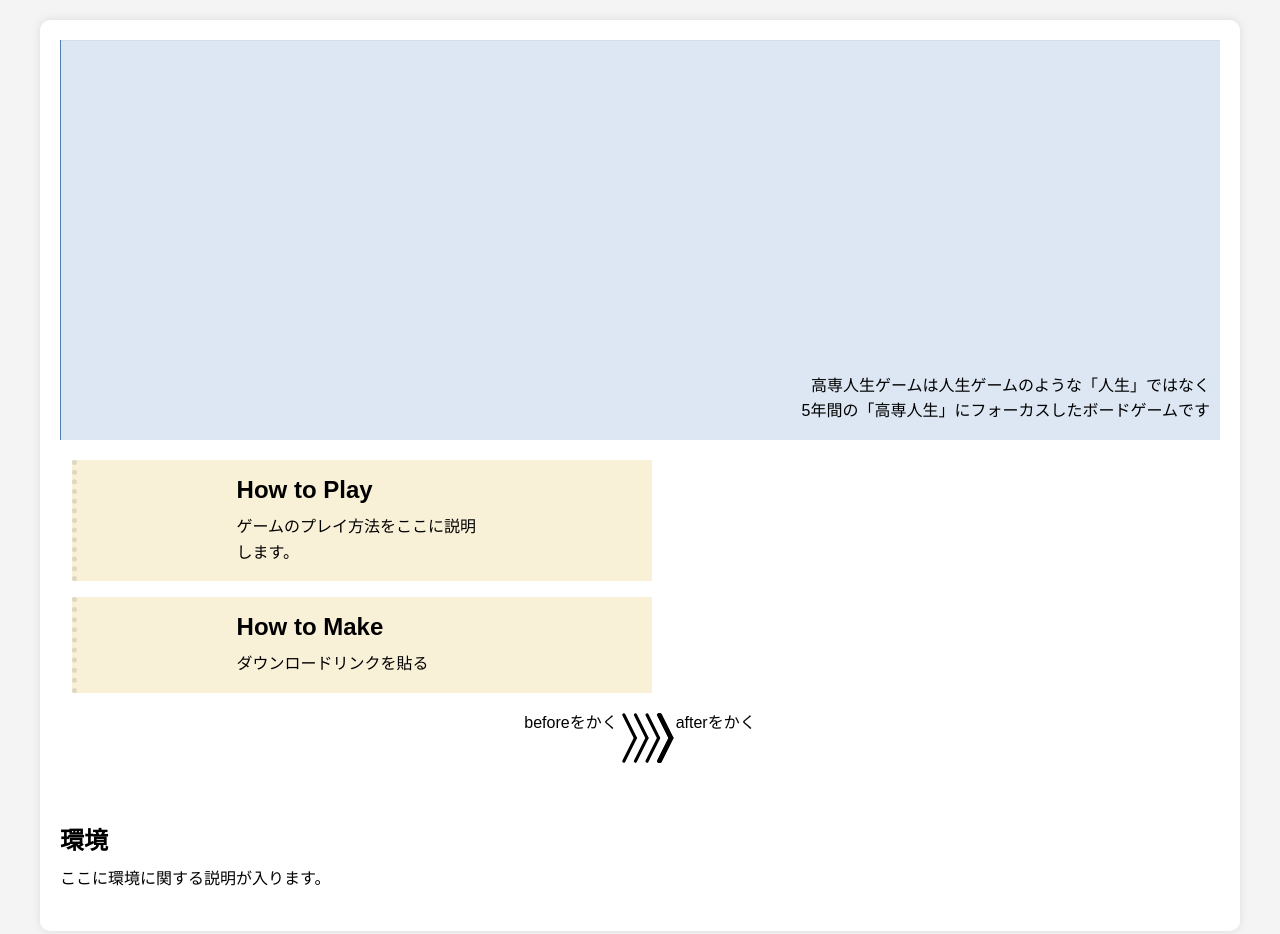
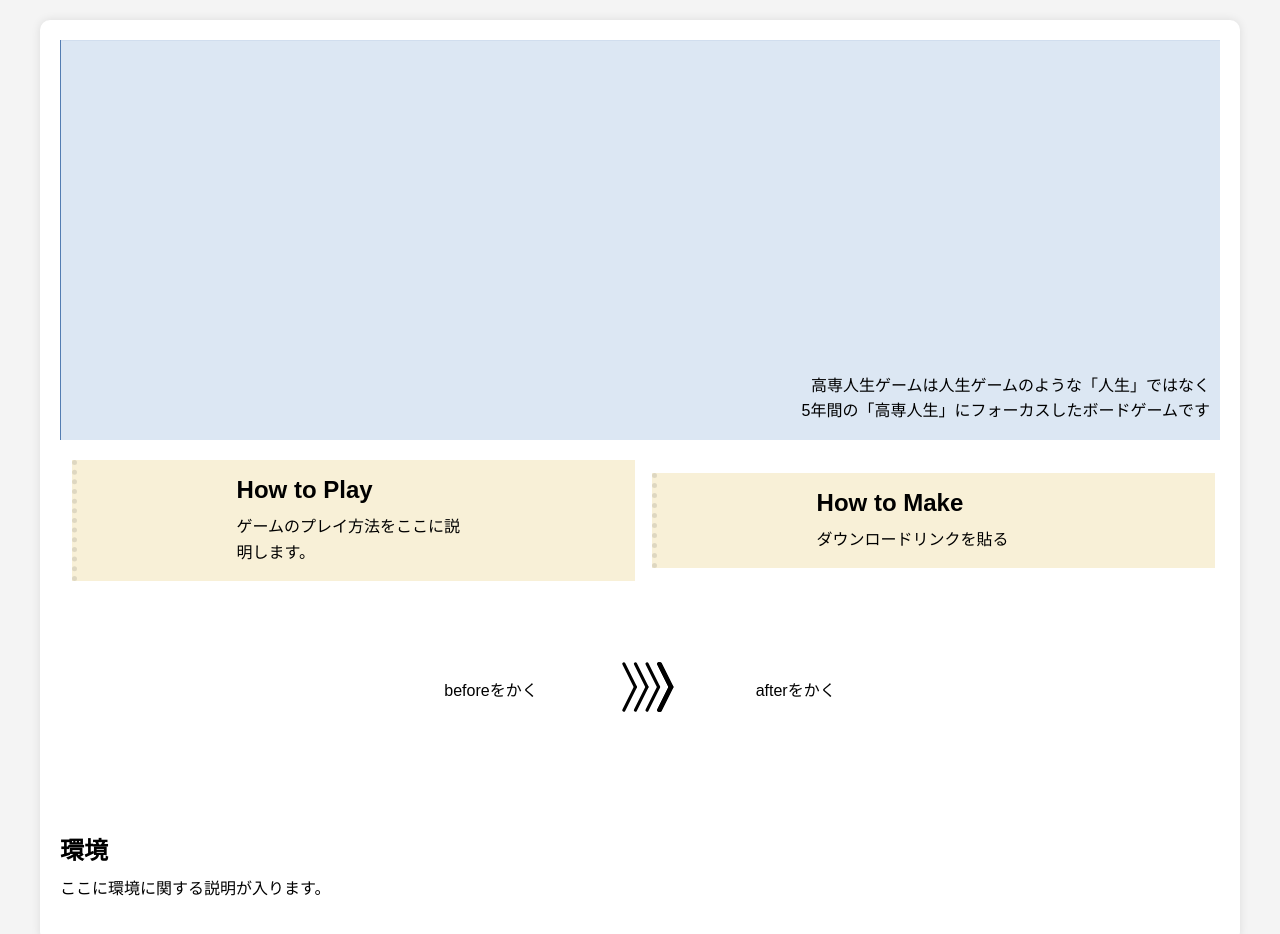
Before and after one commit to NanyaTK/253_Co13, a plain HTML site: page index.html in a window 1280 px wide. Drawn offline with Linux system fonts and the light colour scheme.

Commit message:
refactor

```diff
--- a/index.html
+++ b/index.html
@@ -28,9 +28,9 @@
             </section>
         </div>
         <div class="recycle flex">
-            <div class="before">beforeをかく</div>
+            <div class="before pad">beforeをかく</div>
             <div class="arrow"><img class="image-header" src="fig-arrow.svg" /></div>
-            <div class="after">afterをかく</div>
+            <div class="after pad">afterをかく</div>
         </div>
         <section class="environment">
             <h2>環境</h2>
--- a/main.css
+++ b/main.css
@@ -59,11 +59,7 @@ p {
 .flex {
     justify-content: center;
     display: flex;
-
-}
-
-.flex-sp {
-    display: block;
+    align-items: center;
 }
 
 .how-to-play {
@@ -87,6 +83,10 @@ p {
     margin-left: 1%;
 }
 
+.pad {
+    padding: 80px;
+}
+
 @media screen and (max-width: 1000px) {
     .how-to-play {
         width: 100%;
@@ -101,6 +101,10 @@ p {
         margin: 1em 5px;
         margin-left: 1%;
     }
+
+    .flex-sp {
+        display: block;
+    }
 }
 
 .arrow {
```
